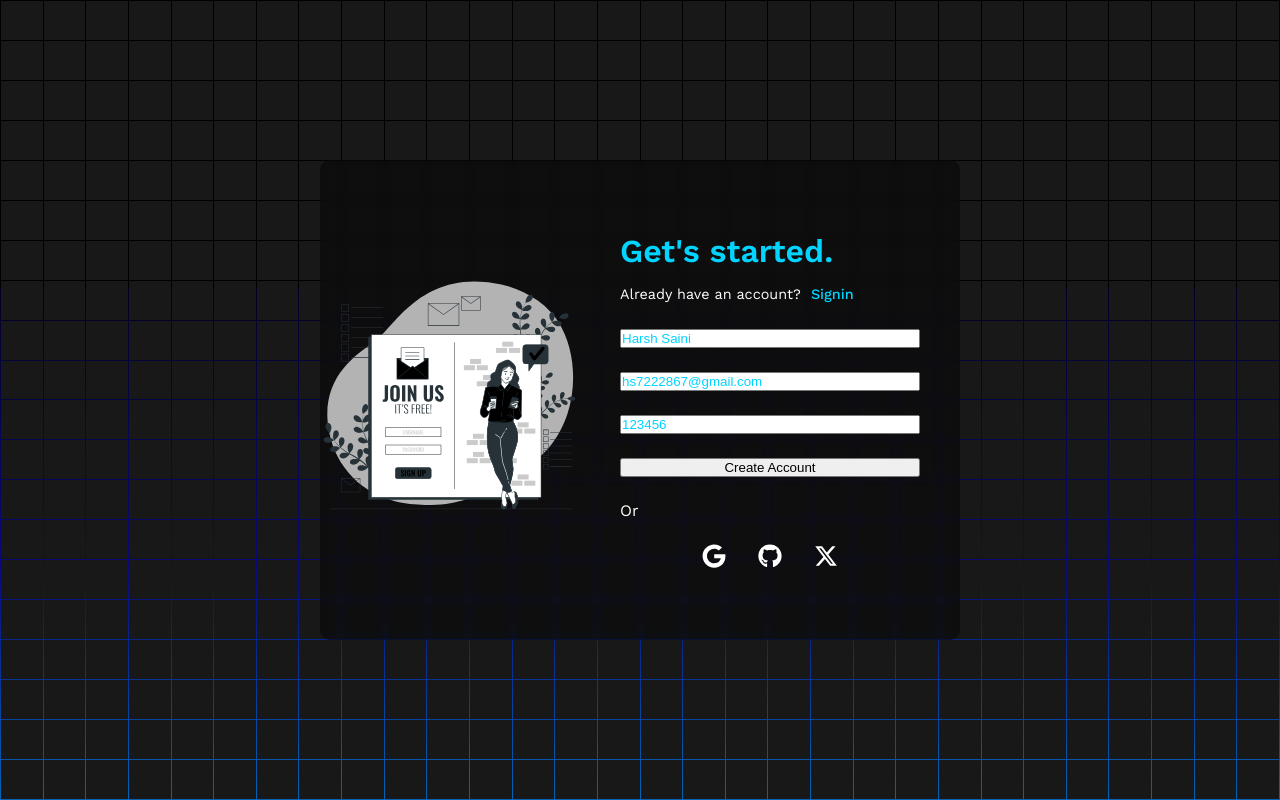
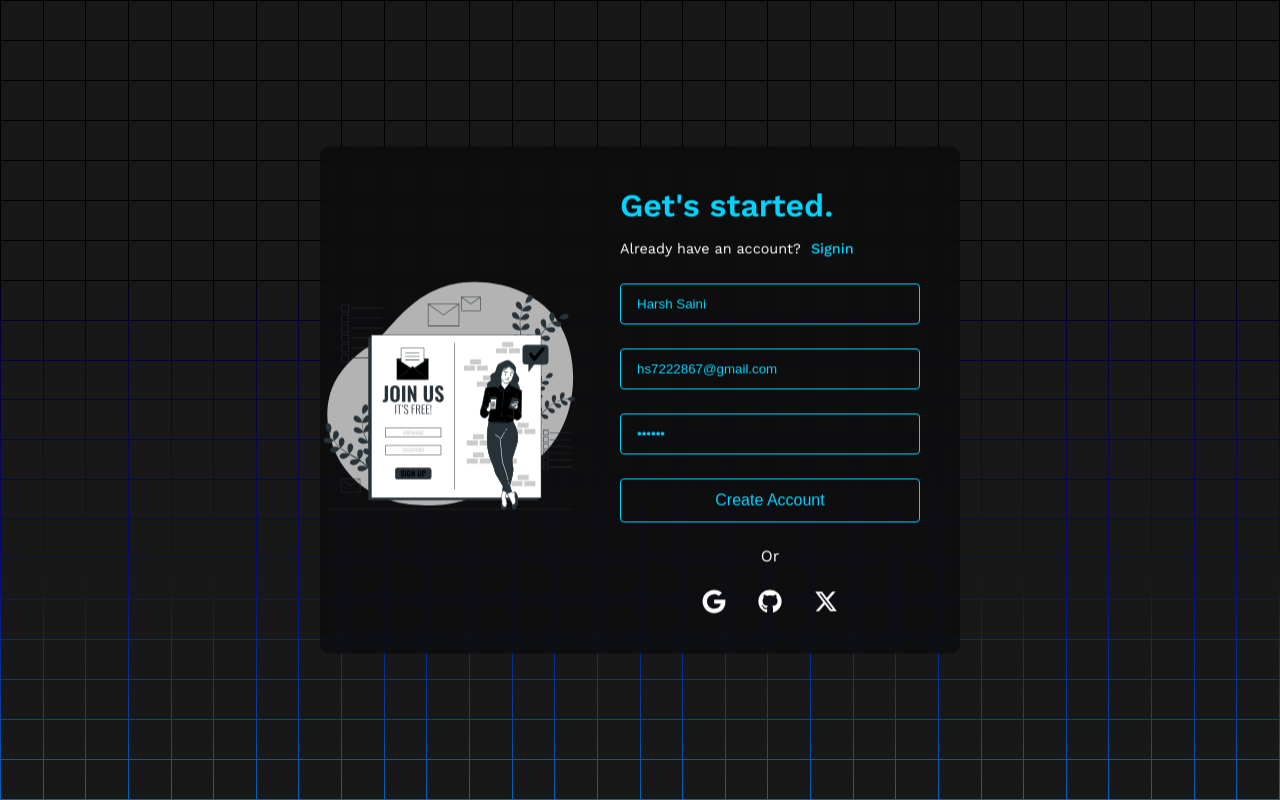
Before and after one commit to IamHarshSaini/buttsapp, a Next.js app: page /auth in a window 1280 px wide. Both pictures are taken after a click on the element "Signup". Built offline with nearby package versions, Linux system fonts and the light colour scheme.

Commit message:
auth css fix and mui removed

```diff
--- a/src/pages/auth/index.module.scss
+++ b/src/pages/auth/index.module.scss
@@ -1,3 +1,5 @@
+$radius: 4px;
+
 .flexCenterCloumn {
   gap: 1.5rem;
   display: flex;
@@ -106,12 +108,36 @@
         }
 
         input {
+          min-width: 300px;
+          background: none;
+          transition: all 0.3s;
+          border-radius: $radius;
           color: var(--login-color);
-            min-width: 300px;
-            transition: all 0.3s;
+          padding: 12px var(--spacing-1);
+          border: 1px solid var(--login-color);
+
+          &:focus-visible {
+            outline: none;
+          }
 
           &::placeholder {
             color: var(--login-color);
+          }
+        }
+
+        button {
+          font-weight: 500;
+          background: none;
+          font-size: 1rem;
+          border-radius: $radius;
+          color: var(--login-color);
+          padding: 12px var(--spacing-1);
+          transition: background-color 0.3s;
+          border: 1px solid var(--login-color);
+
+          &:hover {
+            color: #fff;
+            background-color: var(--login-color);
           }
         }
       }
@@ -121,11 +147,9 @@
 
 .socialContainer {
   .divider {
+    width: 100%;
+    text-align: center;
     margin: 0 0 1.5rem 0;
-      &::after,
-      &::before {
-        border-color: var(--login-color);
-      }
   }
   .socialWrapper {
     gap: 2rem;
--- a/src/pages/auth/index.tsx
+++ b/src/pages/auth/index.tsx
@@ -108,21 +108,6 @@ export default function Login({ token, user, toast, error, children }: any) {
     }
   };
 
-  const InputField = ({ control, label, name }: any) => {
-    return (
-      <Controller
-        name={name}
-        control={control}
-        rules={{ required: true }}
-        render={({
-          field: { onChange, value },
-          fieldState: { error },
-          formState,
-        }) => <input value={value} onChange={onChange} />}
-      />
-    );
-  };
-
   useEffect(() => {
     setRowCount(("" + window?.innerHeight)[0]);
     if (window.innerWidth < 768) {
@@ -180,21 +165,23 @@ export default function Login({ token, user, toast, error, children }: any) {
               </div>
               <form onSubmit={handleSubmit(onSubmit)}>
                 {!isLogin && (
-                  <InputField
-                    label="User Name"
-                    control={control}
-                    name="userName"
+                  <input
+                    {...register("userName", { required: true })}
+                    placeholder="User Name"
+                    required={true}
                   />
                 )}
-                <InputField
-                  label="Email Address"
-                  control={control}
-                  name="email"
+                <input
+                  {...register("email", { required: true })}
+                  placeholder="Email Address"
+                  required={true}
+                  type="email"
                 />
-                <InputField
-                  label="Password"
-                  control={control}
-                  name="password"
+                <input
+                  {...register("password", { required: true })}
+                  placeholder="Password"
+                  required={true}
+                  type="password"
                 />
                 <button type="submit" disabled={!isValid}>
                   {isLogin ? "Login" : "Create Account"}
--- a/src/styles/globals.scss
+++ b/src/styles/globals.scss
@@ -5,3 +5,16 @@
   padding: 0;
   box-sizing: border-box;
 }
+
+a,
+button {
+  cursor: pointer;
+
+  &:hover {
+    opacity: 0.8;
+  }
+}
+
+a {
+  text-decoration: none;
+}
```
Also changed, not shown: src/components/chat/index.tsx (+32 -20 lines), src/pages/index.tsx (+15 -3 lines). Lines whose indentation alone changed are shown as unchanged.
